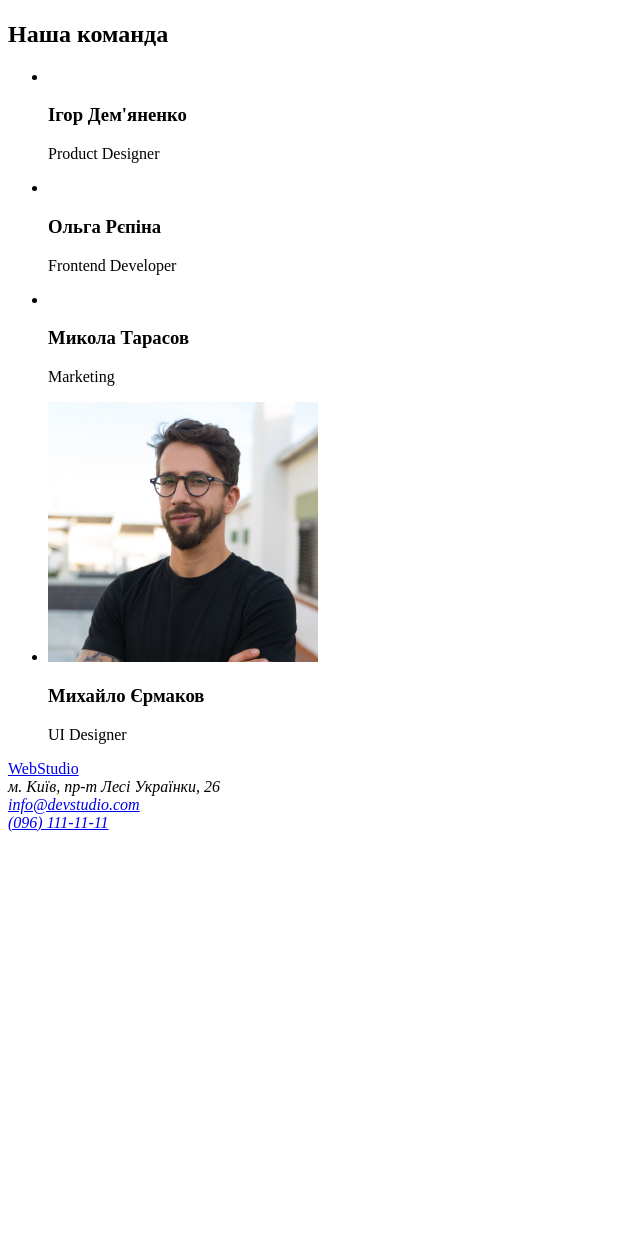
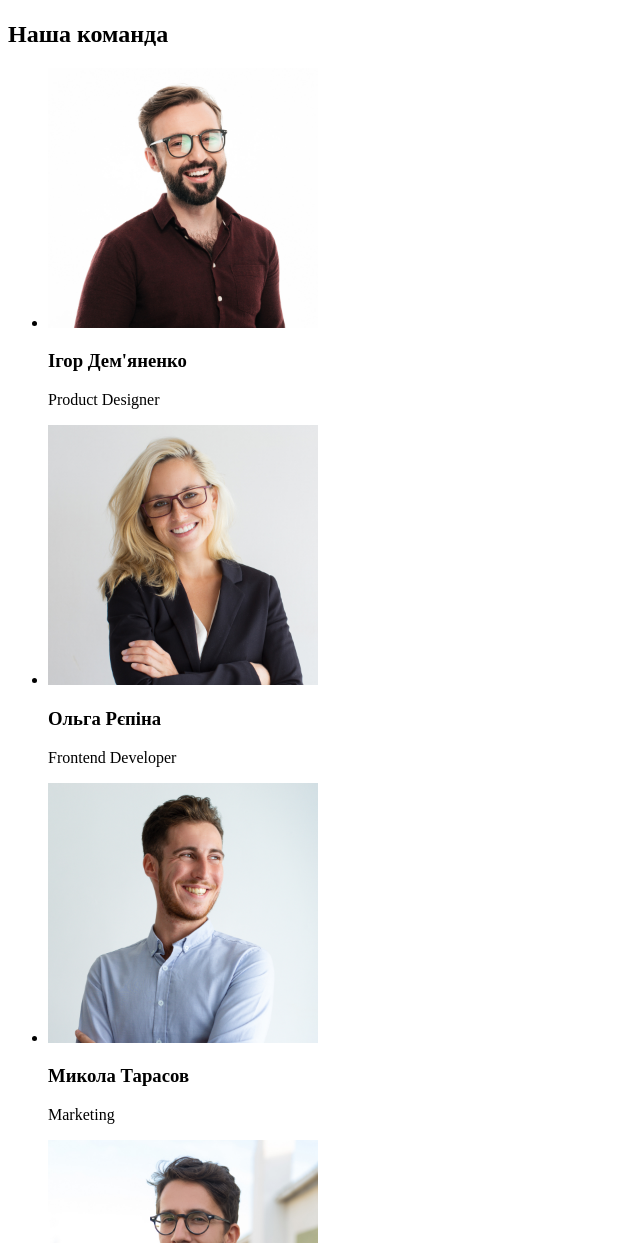
Before and after one commit to Pro100D/goit-markup-hw-01, a plain HTML site: page index.html in a window 1280 px wide. Shown: the part 1407-2650 px from the top of the page, without its empty margins (0-640 px from the left). Before the commit the page ends 2247 px from the top, so only its background shows below. Drawn offline with Linux system fonts and the light colour scheme; the site is published under a folder, as on GitHub Pages, so addresses that start at the root find nothing.

Commit message:
сделал правильный путь для фото

```diff
--- a/index.html
+++ b/index.html
@@ -80,17 +80,17 @@
     </h2>
     <ul>
         <li>
-            <img src="/imeges/Igor.jpg" alt="" width="270">
+            <img src="./imeges/Igor.jpg" alt="" width="270">
             <h3>Ігор Дем'яненко</h3>
             <p>Product Designer</p>
         </li>
         <li>
-            <img src="/imeges/Olga.jpg" alt="" width="270">
+            <img src="./imeges/Olga.jpg" alt="" width="270">
             <h3>Ольга Рєпіна</h3>
             <p>Frontend Developer</p>
         </li>
         <li>
-            <img src="/imeges/Mykola.jpg" alt="" width="270">
+            <img src="./imeges/Mykola.jpg" alt="" width="270">
             <h3>Микола Тарасов</h3>
             <p>Marketing</p>
         </li>
```
